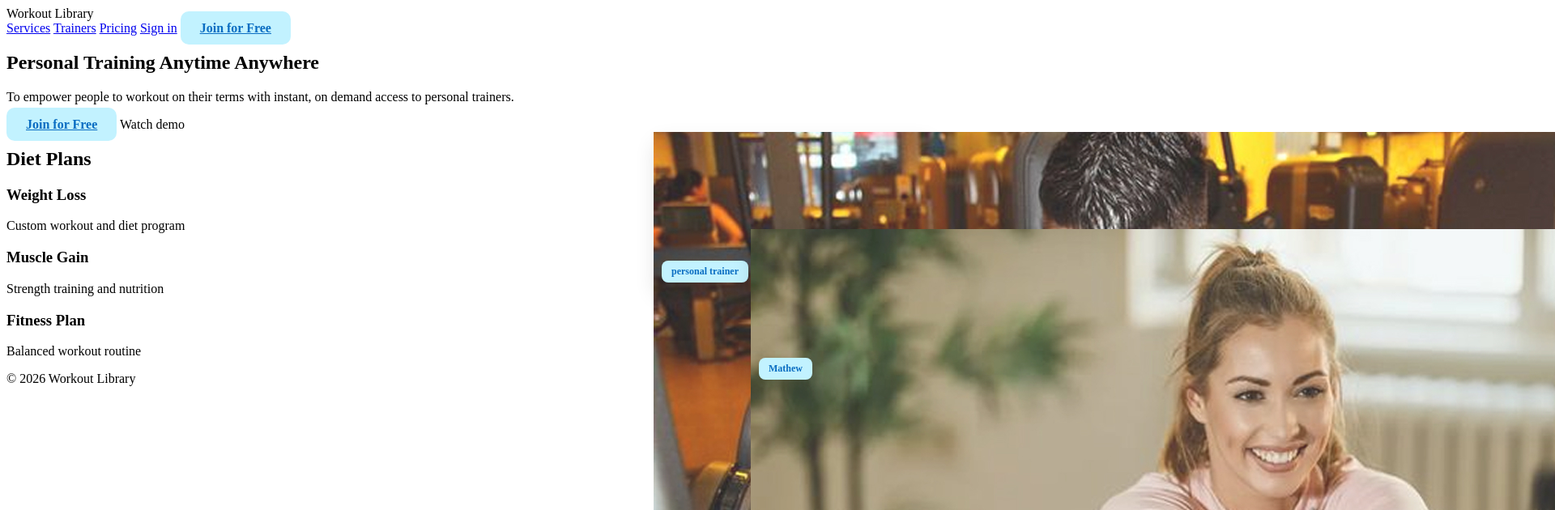
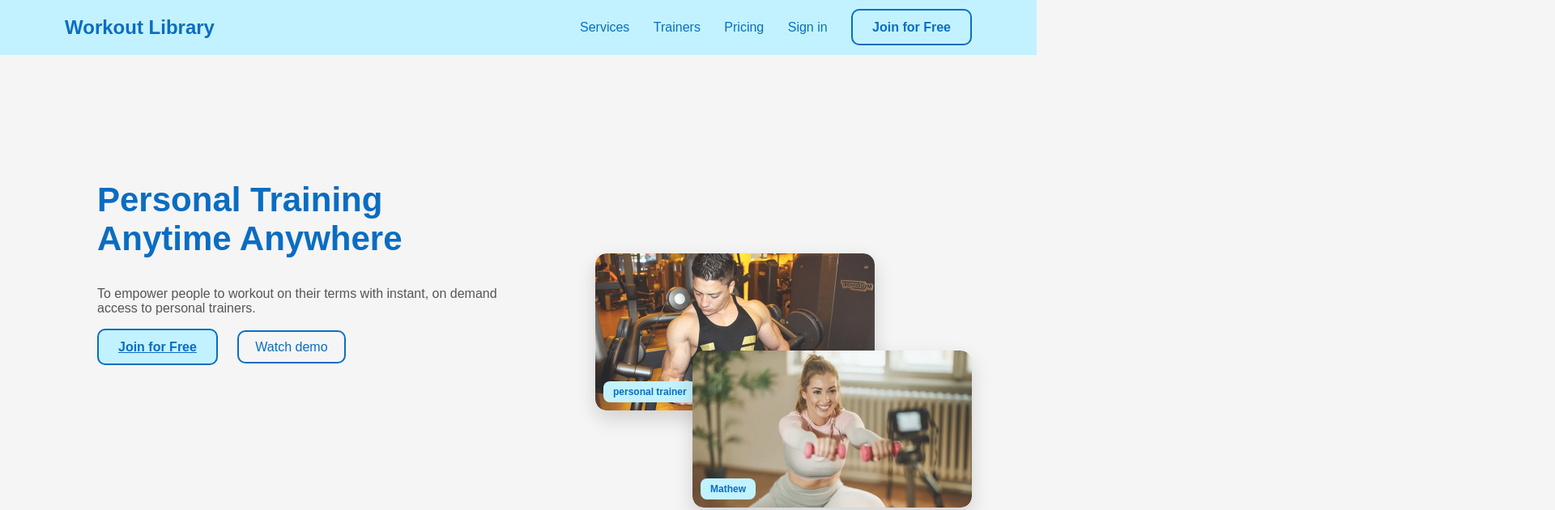
Before and after one commit to aravind-an-7188/aakash, a plain HTML site: page index.html in a window 1280 px wide. Shown: the top 630 px of the page at 81% size, 1920 px wide, since content can reach past the window. Drawn offline with Linux system fonts and the light colour scheme.

Commit message:
Update style.css

```diff
--- a/style.css
+++ b/style.css
@@ -1,3 +1,32 @@
+body{
+font-family:Arial;
+margin:0;
+background:#f5f5f5;
+}
+
+/* Header */
+
+header{
+display:flex;
+justify-content:space-between;
+align-items:center;
+padding:20px 80px;
+background:#C2F2FF;
+}
+
+.logo{
+font-size:24px;
+font-weight:bold;
+color:#0A6DC2;
+}
+
+nav a{
+margin-left:25px;
+text-decoration:none;
+color:#0A6DC2;
+font-weight:500;
+}
+
 /* Join button */
 
 .join-btn{
@@ -7,6 +36,7 @@ padding:12px 24px;
 border-radius:10px;
 font-weight:600;
 transition:0.3s;
+border:2px solid #0A6DC2;
 }
 
 .join-btn:hover{
@@ -15,46 +45,119 @@ color:white;
 }
 
 
-/* hero images */
+/* Hero Section */
+
+.hero{
+display:flex;
+align-items:center;
+justify-content:space-between;
+padding:120px;
+}
+
+.hero-text{
+max-width:500px;
+}
+
+.hero-text h1{
+font-size:42px;
+color:#0A6DC2;
+}
+
+.hero-text p{
+margin-top:20px;
+font-size:16px;
+color:#555;
+}
+
+.buttons{
+margin-top:30px;
+}
+
+.demo-btn{
+border:2px solid #0A6DC2;
+padding:10px 20px;
+border-radius:10px;
+margin-left:20px;
+color:#0A6DC2;
+text-decoration:none;
+}
+
+
+/* Images */
 
 .hero-images{
 position:relative;
-margin-right:120px;
+width:500px;
+margin-right:80px;
+}
+
+.image-card{
+position:absolute;
+border-radius:14px;
+overflow:hidden;
+box-shadow:0 10px 25px rgba(0,0,0,0.15);
+}
+
+.image-card img{
+width:345px;
+height:194px;
+object-fit:cover;
+display:block;
+border-radius:14px;
 }
 
 .img1{
-width:345px;
-height:194px;
-object-fit:cover;
-border-radius:14px;
-position:absolute;
 top:0;
 right:0;
-box-shadow:0 10px 25px rgba(0,0,0,0.1);
 }
 
 .img2{
-width:345px;
-height:194px;
-object-fit:cover;
-border-radius:14px;
-position:absolute;
 top:120px;
 right:-120px;
-box-shadow:0 10px 25px rgba(0,0,0,0.1);
 }
 
 
-/* text label overlay */
+/* Image label */
 
 .image-label{
 position:absolute;
-bottom:8px;
+bottom:10px;
 left:10px;
 background:#C2F2FF;
+color:#0A6DC2;
 padding:6px 12px;
 border-radius:8px;
 font-size:12px;
 font-weight:600;
-color:#0A6DC2;
 }
+
+
+/* Services */
+
+.services{
+padding:80px;
+text-align:center;
+}
+
+.service-grid{
+display:flex;
+justify-content:center;
+gap:30px;
+margin-top:40px;
+}
+
+.card{
+background:white;
+padding:30px;
+border-radius:10px;
+box-shadow:0 5px 20px rgba(0,0,0,0.1);
+width:200px;
+}
+
+footer{
+background:#0A6DC2;
+color:white;
+text-align:center;
+padding:20px;
+margin-top:60px;
+}
```
